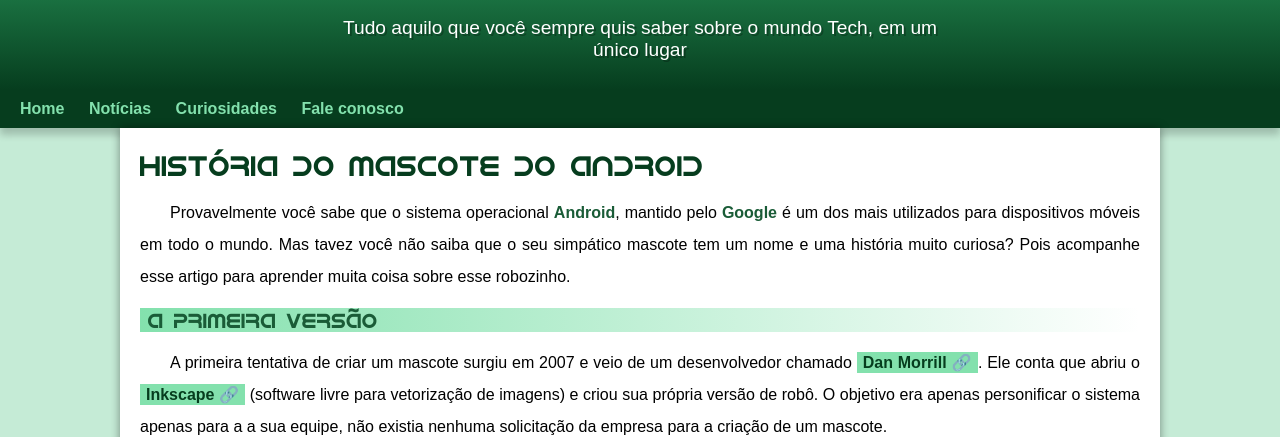
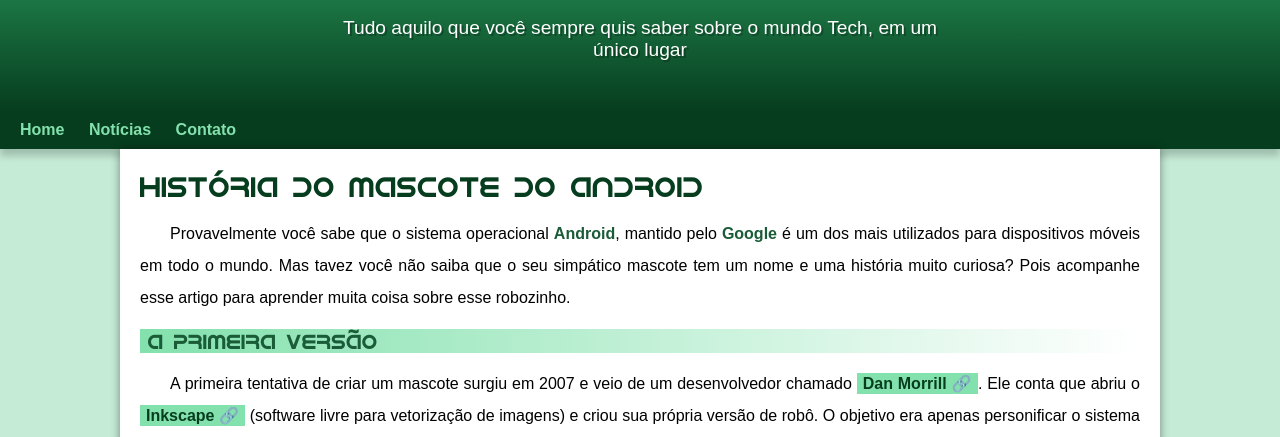
Before and after one commit to pedrolucianobatista/projetos-android, a plain HTML site: page index.html in a window 1280 px wide. Shown: the part 100-537 px from the top of the page. Drawn offline with Linux system fonts and the light colour scheme.

Commit message:
Problema resolvido

```diff
--- a/index.html
+++ b/index.html
@@ -19,8 +19,7 @@
     <nav>
         <a href="#">Home</a>
         <a href="#">Notícias</a>
-        <a href="#">Curiosidades</a>
-        <a href="#">Fale conosco</a>
+        <a href="#">Contato</a>
     </nav>
     <main>
         <article>
--- a/style.css
+++ b/style.css
@@ -61,7 +61,8 @@ header > p {
     max-width: 600px;
     margin: auto;
     padding: 0px 10px;
-    margin-bottom:30px;
+    /* margin-bottom:30px; */
+    padding-bottom: 50px;
     text-shadow: 2px 2px 0px rgba(0, 0, 0, 0.267);
 }
 
```
